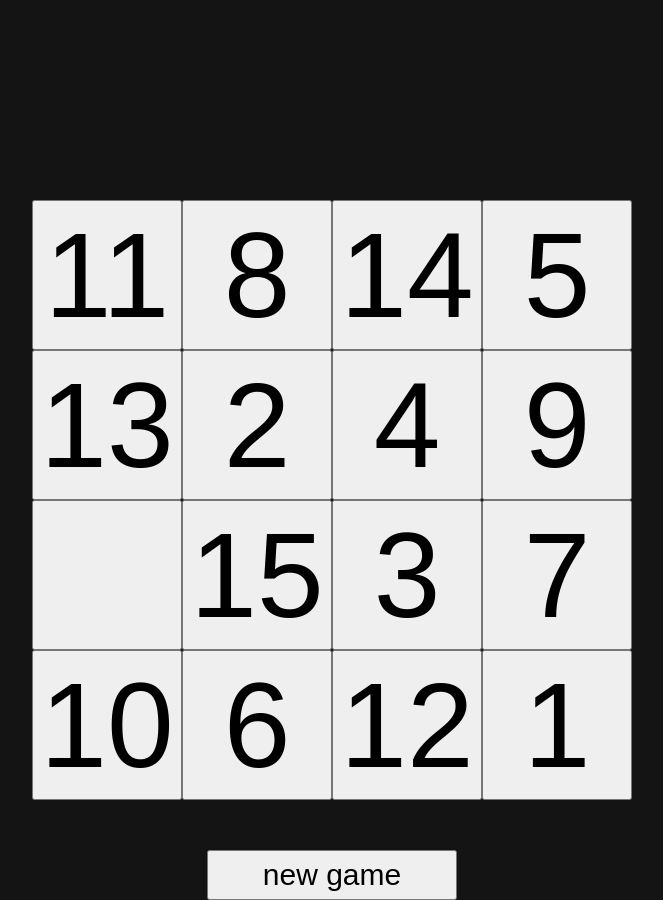
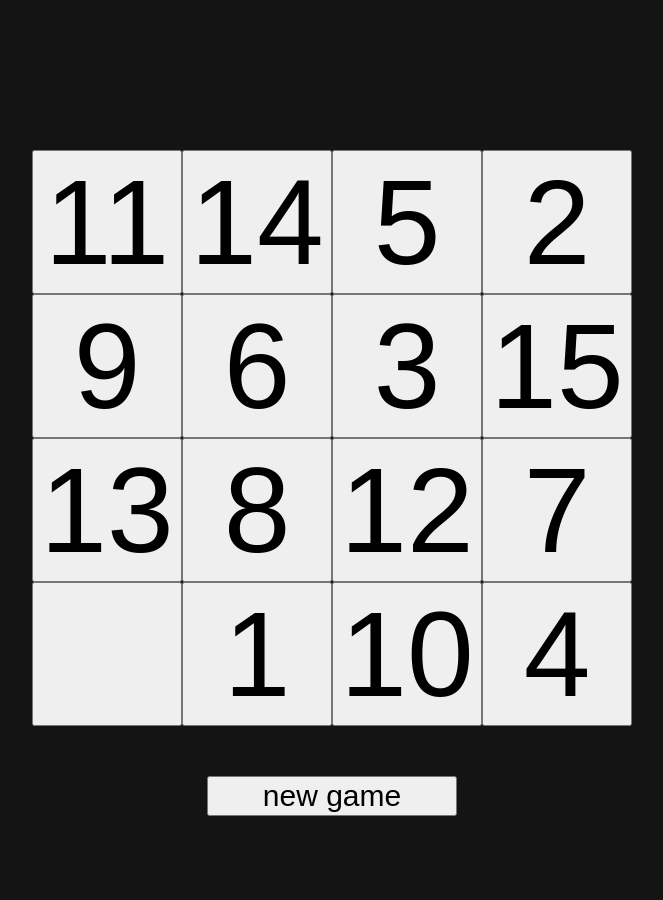
Before and after one commit to KVADRAT-1/game2-pyatnashki, a plain HTML site: page pyatnashki.html in a window 1280 px wide. Both pictures are taken after a click on the button "11". Shown: the whole page, without its empty margins (308-971 px from the left). After the commit the page ends 816 px from the top, so only its background shows below. Drawn offline with Linux system fonts and the light colour scheme.

Commit message:
15.07.2021/6

```diff
--- a/pyatnashki.css
+++ b/pyatnashki.css
@@ -10,6 +10,7 @@
 .game {
     width: 600px;
     margin-top: 100px;
+    height: 600px;
     display: flex;
     flex-direction: column;
     align-items: center;
--- a/pyatnashki.js
+++ b/pyatnashki.js
@@ -10,6 +10,87 @@ let stringNumber = 0;
 let columnsNumber = 0;
 let win = [[1, 2, 3, 4],[5, 6, 7, 8],[9, 10, 11, 12],[13, 14, 15, '']];
 let cellNumber = [[3, 11, 8, 2],[14, 13, 12, 10],[4, 15, 9, 1],[6, 7, 5, '']];
+
+function moveDigit(e) {
+    if (stopGame == true) { return }
+    if (e.target.classList[0] === 'game__window') { return }
+    for (stringNumber = 0; stringNumber < 4; stringNumber++) {
+        for (columnsNumber = 0; columnsNumber < 4; columnsNumber++) {
+            if (cellNumber[stringNumber][columnsNumber] == e.target.textContent) {
+                move(stringNumber, columnsNumber)
+                addNumbers();
+                checkWin()
+            }
+        }
+    }
+}
+
+function move(stringMove, columnsMove) {
+    if (stringMove > 0) {
+        if (cellNumber[stringMove - 1][columnsMove] === '') {
+            cellNumber[stringMove - 1][columnsMove] = cellNumber[stringMove][columnsMove];
+            cellNumber[stringMove][columnsMove] = '';
+        }
+    };
+    if (columnsMove > 0) {
+        if (cellNumber[stringMove][columnsMove - 1] === '') {
+            cellNumber[stringMove][columnsMove - 1] = cellNumber[stringMove][columnsMove];
+            cellNumber[stringMove][columnsMove] = '';
+        }
+    };
+    if (stringMove < 3) {
+        if (cellNumber[stringMove + 1][columnsMove] === '') {
+            cellNumber[stringMove + 1][columnsMove] = cellNumber[stringMove][columnsMove];
+            cellNumber[stringMove][columnsMove] = '';
+        }
+    };
+    if (columnsMove < 3) {
+        if (cellNumber[stringMove][columnsMove + 1] === '') {
+            cellNumber[stringMove][columnsMove + 1] = cellNumber[stringMove][columnsMove];
+            cellNumber[stringMove][columnsMove] = '';
+        }
+    };
+};
+
+function newGame() {
+    gameUserWin.textContent = '';
+    stopGame = false;
+    for (let i = 0; i < 250; i++) {
+        findEmptyCell();
+    }
+    addNumbers();
+}
+
+function findEmptyCell() {
+    for (stringNumber = 0; stringNumber < 4; stringNumber++) {
+        for (columnsNumber = 0; columnsNumber < 4; columnsNumber++) {
+            if (cellNumber[stringNumber][columnsNumber] == '') {
+                    autoMove(stringNumber, columnsNumber);
+                return;
+            }
+        }
+    }
+}
+
+function autoMove(stringMove, columnsMove) {
+    let randomNumber = Math.floor((Math.random() * 4));
+    if (stringMove > 0 && randomNumber == 0) {
+        cellNumber[stringMove][columnsMove] = cellNumber[stringMove - 1][columnsMove];
+        cellNumber[stringMove - 1][columnsMove] = '';
+    }
+    if (columnsMove > 0 && randomNumber == 1) {
+        cellNumber[stringMove][columnsMove] = cellNumber[stringMove][columnsMove - 1];
+        cellNumber[stringMove][columnsMove - 1] = '';
+    }
+    if (stringMove < 3 && randomNumber == 2) {
+        cellNumber[stringMove][columnsMove] = cellNumber[stringMove + 1][columnsMove];
+        cellNumber[stringMove + 1][columnsMove] = '';
+    }
+    if (columnsMove < 3 && randomNumber == 3) {
+        cellNumber[stringMove][columnsMove] = cellNumber[stringMove][columnsMove + 1];
+        cellNumber[stringMove][columnsMove + 1] = '';
+    }
+}
 
 function addNumbers() {
     columnsNumber = 0;
@@ -46,95 +127,7 @@ function checkWin() {
     }
 }
 
-function goNumber(e) {
-    if (stopGame == true) { return }
-    if (e.target.classList[0] === 'game__window') { return }
-    for (stringNumber = 0; stringNumber < 4; stringNumber++) {
-        for (columnsNumber = 0; columnsNumber < 4; columnsNumber++) {
-            if (cellNumber[stringNumber][columnsNumber] == e.target.textContent) {
-                move(stringNumber, columnsNumber)
-                checkWin()
-            }
-        }
-    }
-}
+newGame()
 
-function goStirCells() {
-    for (let i = 0; i < 1000; i++) {
-        stirCells();
-    }
-}
-
-// ---------------------------------------------- REMAKE ---------
-
-function stirCells() {
-    let stringNumberAuto = '';
-    let columnsNumberAuto ='';
-    for (stringNumberAuto = 0; stringNumberAuto < 4; stringNumberAuto++) {
-        for (columnsNumberAuto = 0; columnsNumberAuto < 4; columnsNumberAuto++) {
-            move(Math.floor(Math.random() * (stringNumberAuto + 1)), Math.floor(Math.random() * (columnsNumberAuto + 1)))
-        }
-        checkWin()
-        if (stopGame == true) { goStirCells() }
-    }
-}
-
-// ---------------------------------------------- REMAKE ---------
-
-
-function move(stringMove, columnsMove) {
-    moveTop(stringMove, columnsMove)
-    moveRight(stringMove, columnsMove)
-    moveBottom(stringMove, columnsMove)
-    moveLeft(stringMove, columnsMove)
-};
-
-function moveTop(stringMove, columnsMove) {
-    if (stringMove > 0) {
-        if (cellNumber[stringMove - 1][columnsMove] === '') {
-            cellNumber[stringMove - 1][columnsMove] = cellNumber[stringMove][columnsMove];
-            cellNumber[stringMove][columnsMove] = '';
-            addNumbers();
-        }
-    }
-};
-
-function moveRight(stringMove, columnsMove) {
-    if (columnsMove > 0) {
-        if (cellNumber[stringMove][columnsMove - 1] === '') {
-            cellNumber[stringMove][columnsMove - 1] = cellNumber[stringMove][columnsMove];
-            cellNumber[stringMove][columnsMove] = '';
-            addNumbers();
-        }
-    }
-};
-
-function moveBottom(stringMove, columnsMove) {
-    if (stringMove < 3) {
-        if (cellNumber[stringMove + 1][columnsMove] === '') {
-            cellNumber[stringMove + 1][columnsMove] = cellNumber[stringMove][columnsMove];
-            cellNumber[stringMove][columnsMove] = '';
-            addNumbers();
-        }
-    }
-};
-
-function moveLeft(stringMove, columnsMove) {
-    if (columnsMove < 3) {
-        if (cellNumber[stringMove][columnsMove + 1] === '') {
-            cellNumber[stringMove][columnsMove + 1] = cellNumber[stringMove][columnsMove];
-            cellNumber[stringMove][columnsMove] = '';
-            addNumbers();
-        }
-    }
-};
-
-function newGame() {
-    goStirCells()
-    gameUserWin.textContent = '';
-}
-
-goStirCells()
-
-gameWindow.addEventListener('click', goNumber);
+gameWindow.addEventListener('click', moveDigit);
 gameResetButton.addEventListener('click', newGame);
```
